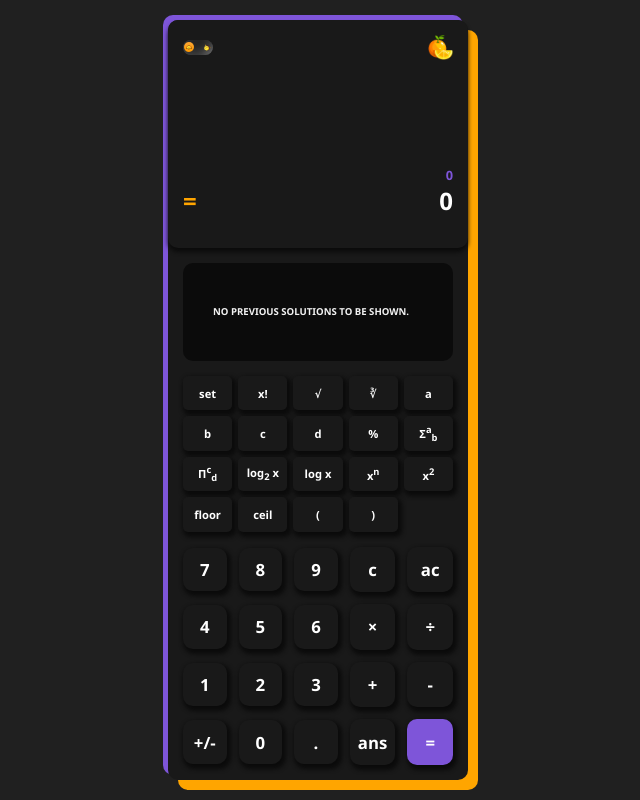
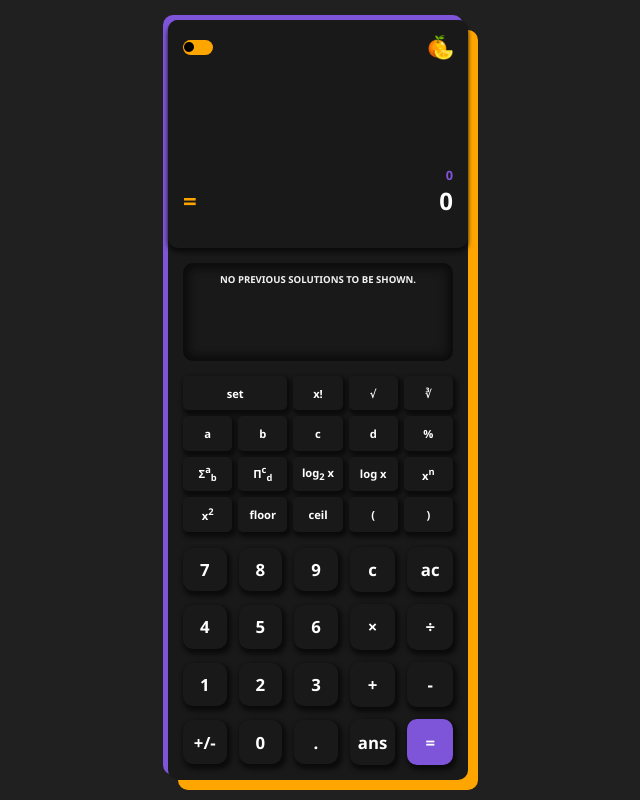
Before and after one commit to AdrianGallano/advance-calculator2, a website: page src/index.html in a window 1280 px wide. Shown: the whole page, without its empty margins (322-962 px from the left). Drawn offline with Linux system fonts and the light colour scheme.

Commit message:
Add final ui

```diff
--- a/src/index.html
+++ b/src/index.html
@@ -20,12 +20,12 @@
             />
             <input type="checkbox" id="darkmode-toggle" />
             <label for="darkmode-toggle">
-              <img src="/src/static/images/sun_svg.svg" alt="sun" class="sun" />
+<!--               <img src="/src/static/images/sun_svg.svg" alt="sun" class="sun" />
               <img
                 src="/src/static/images/moon_svg.svg"
                 alt="moon"
                 class="moon"
-              />
+              /> -->
             </label>
           </div>
           <div class="solution">
@@ -39,6 +39,7 @@
         <div class="keypad">
           <div class="history">
             <p>NO PREVIOUS SOLUTIONS TO BE SHOWN.</p>
+
           </div>
           <div class="complex-operators">
               <button class="complex-buttons" data-content="set">set</button>
--- a/src/static/style.css
+++ b/src/static/style.css
@@ -9,10 +9,15 @@
   margin: 0;
   padding: 0;
   box-sizing: border-box;
+  -moz-user-select: -moz-none;
+  -khtml-user-select: none;
+  -webkit-user-select: none;
+  -ms-user-select: none;
+  user-select: none;
 }
 
 body{
-  background-color: rgb(32, 32, 32);
+  background-color: #202020;
   color: var(--white) !important;
   font-family: 'Segoe UI', Tahoma, Geneva, Verdana, sans-serif;
   font-weight: 900;
@@ -73,17 +78,44 @@ main{
   color: var(--purple-color);
 }
 
+.solution > p {
+  overflow-x: auto;
+}
+
+.solution > p::-webkit-scrollbar {
+  height: 3px;
+}
+
+.solution > p::-webkit-scrollbar-thumb {
+  background: #7E55D9;
+  border-radius: 3px;
+}
+
 .result{
   /* Lower display container */
+  display: flex;
   flex: 1;
-  text-align: right;
+  justify-content: space-between;
   font-size: 1.5rem;
+}
 
+.result > p{
+  overflow-x: auto;
+}
+
+.result > p::-webkit-scrollbar {
+  height: 5px;
+}
+
+.result > p::-webkit-scrollbar-thumb {
+  background: #7E55D9;
+  border-radius: 5px;
 }
 
 #equal-to{
   color: orange;
   float: left;
+  margin-right: 15px;
 }
 
 .keypad{
@@ -118,18 +150,26 @@ button:active{
 
 .history{
   display: flex;
+  flex-direction: column;
   flex: 1;
-  background-color: var(--night);
+  background-color: var(--eerie-black);
+  box-shadow: inset 0 0 10px 5px var(--night);
   margin-bottom: 15px;
   padding: 10px 30px;
   border-radius: 10px;
   align-items: center;
+  overflow-y: scroll;
 }
 
 .history > p{
   font-size: .6rem;
   color: #f2f2f2;
 }
+
+.history::-webkit-scrollbar {
+  width: 0;
+}
+
 
 .complex-operators{
   /* Complex operators container */
@@ -148,7 +188,7 @@ button:active{
   border-radius: 5px;
 }
 
-.complex-buttons[data-content="SET"]{
+.complex-buttons[data-content="set"]{
   grid-column: 1 / span 2;
 }
 
@@ -226,9 +266,8 @@ label{
   width: 30px;
   position: relative;
   display: block;
-  background: #e70cdc00;
+  background: orange;
   border-radius: 20px;
-  box-shadow: inset 20px 5px 10px rgba(0,0,0,0.4), inset 0px -5px 15px rgba(255,255,255, 0.4);
   float: left;
   cursor: pointer;
   transition: 0.3s;
@@ -241,7 +280,7 @@ label::after{
   position: absolute;
   top: 2.4px;
   left: 1px;
-  background: linear-gradient(180deg, #ffa733,#ff9900);
+  background: black;
   border-radius: 20px;
   box-shadow: 0px 5px 10px rgba(255, 255, 255, 0);
   transition: 0.3s;
@@ -254,38 +293,14 @@ input{
 }
 
 input:checked + label{
-  background: #242424;
+  background: var(--purple-color);
 }
 
 input:checked + label::after{
   left: 3px;
   transform: translateX(160%);
-  background: linear-gradient(180deg, #4f4646, #090909);
 }
 
-label img{
-  position: absolute;
-  width: 7.9px;
-  top: 3.5px;
-  z-index: 100;
+:hover{
+  cursor: crosshair;
 }
-
-label img.sun{
-  right: 20.1px;
-  fill: #fff;
-  transition: 0.3s;
-}
-
-label img.moon{
-  left: 20.2px;
-  fill: #7e7e7e;
-  transition: 0.3s;
-}
-
-label:checked + label img.sun{
-  fill: #7e7e7e;
-}
-
-label:checked + label img.moon{
-  fill: #fff;
-}
```
